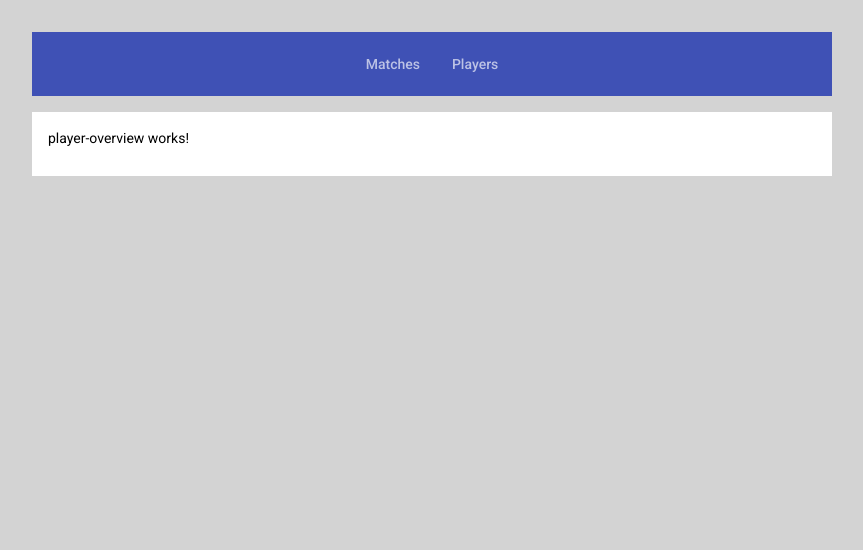
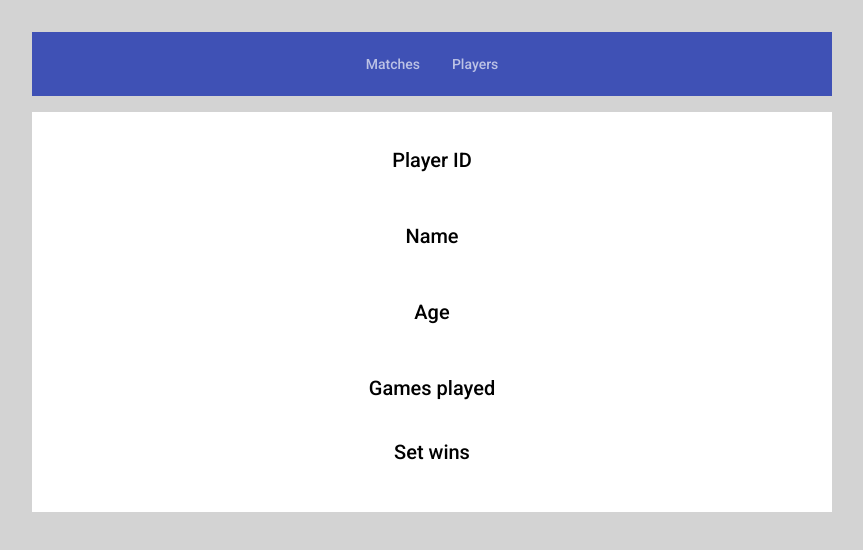
Before and after one commit to martin-istuk/Table-Tennis-Tournament, an Angular app: page /player-overview/1 in a window 1280 px wide. Shown: the top 550 px of the page, without its empty margins (208-1071 px from the left). Built offline with nearby package versions, Linux system fonts and the light colour scheme.

Commit message:
playerOverview done

```diff
--- a/src/app/components/player-overview/player-overview.component.html
+++ b/src/app/components/player-overview/player-overview.component.html
@@ -1 +1,16 @@
-<p>player-overview works!</p>
+<h2>Player ID</h2>
+<p>{{ (player$ | async)?.id }}</p>
+
+<h2>Name</h2>
+<p>{{ (player$ | async)?.name }}</p>
+
+<h2>Age</h2>
+<p>{{ (player$ | async)?.age }}</p>
+
+<h2>Games played</h2>
+<div *ngIf="(player$ | async)?.matchIds as matches">
+	<p>{{ matches.length }}</p>
+</div>
+
+<h2>Set wins</h2>
+<p>{{ (player$ | async)?.setWins }}</p>
--- a/src/app/components/player-overview/player-overview.component.scss
+++ b/src/app/components/player-overview/player-overview.component.scss
@@ -0,0 +1,8 @@
+:host {
+	display: grid;
+	grid-template-columns: auto;
+	justify-items: center;
+	h2 {
+		margin-top: 1rem;
+	}
+}
--- a/src/app/components/player-overview/player-overview.component.ts
+++ b/src/app/components/player-overview/player-overview.component.ts
@@ -1,8 +1,32 @@
 import { Component } from "@angular/core";
+import { ActivatedRoute, ParamMap } from "@angular/router";
+
+import { Observable, map, switchMap, EMPTY } from "rxjs";
+
+import { PlayerService } from "src/app/services/player/player.service";
+import { Player } from "src/app/interfaces/player.model";
 
 @Component({
 	selector: "app-player-overview",
 	templateUrl: "./player-overview.component.html",
 	styleUrls: ["./player-overview.component.scss"],
 })
-export class PlayerOverviewComponent {}
+export class PlayerOverviewComponent {
+	constructor(
+		private route: ActivatedRoute,
+		private playerService: PlayerService
+	) {}
+
+	private routeId$: Observable<string | null> = this.route.paramMap.pipe(
+		map((params: ParamMap) => params.get("id"))
+	);
+
+	public player$: Observable<Player | null> = this.routeId$.pipe(
+		switchMap((id: string | null) => {
+			if (!id) {
+				return EMPTY;
+			}
+			return this.playerService.getPlayerById(id);
+		})
+	);
+}
--- a/src/app/services/player/player.service.ts
+++ b/src/app/services/player/player.service.ts
@@ -1,7 +1,7 @@
 import { Injectable } from "@angular/core";
 import { Router } from "@angular/router";
 
-import { BehaviorSubject, Observable } from "rxjs";
+import { BehaviorSubject, Observable, of } from "rxjs";
 
 import { Player } from "src/app/interfaces/player.model";
 import { Match } from "src/app/interfaces/match.model";
@@ -110,4 +110,11 @@ export class PlayerService {
 		newPlayerArray.sort( (a, b) => { return b.setWins - a.setWins }	);
 		this._playerArray$.next(newPlayerArray);
 	}
+
+	public getPlayerById(id: string): Observable<Player> {
+		const player: Player = this._playerArray$.getValue().filter( (player: Player) => {
+			return player.id === id
+		} )[0];
+		return of(player);
+	}
 }
```
Also changed, not shown: src/app/components/match-overview/match-overview.component.ts (+7 -4 lines).
